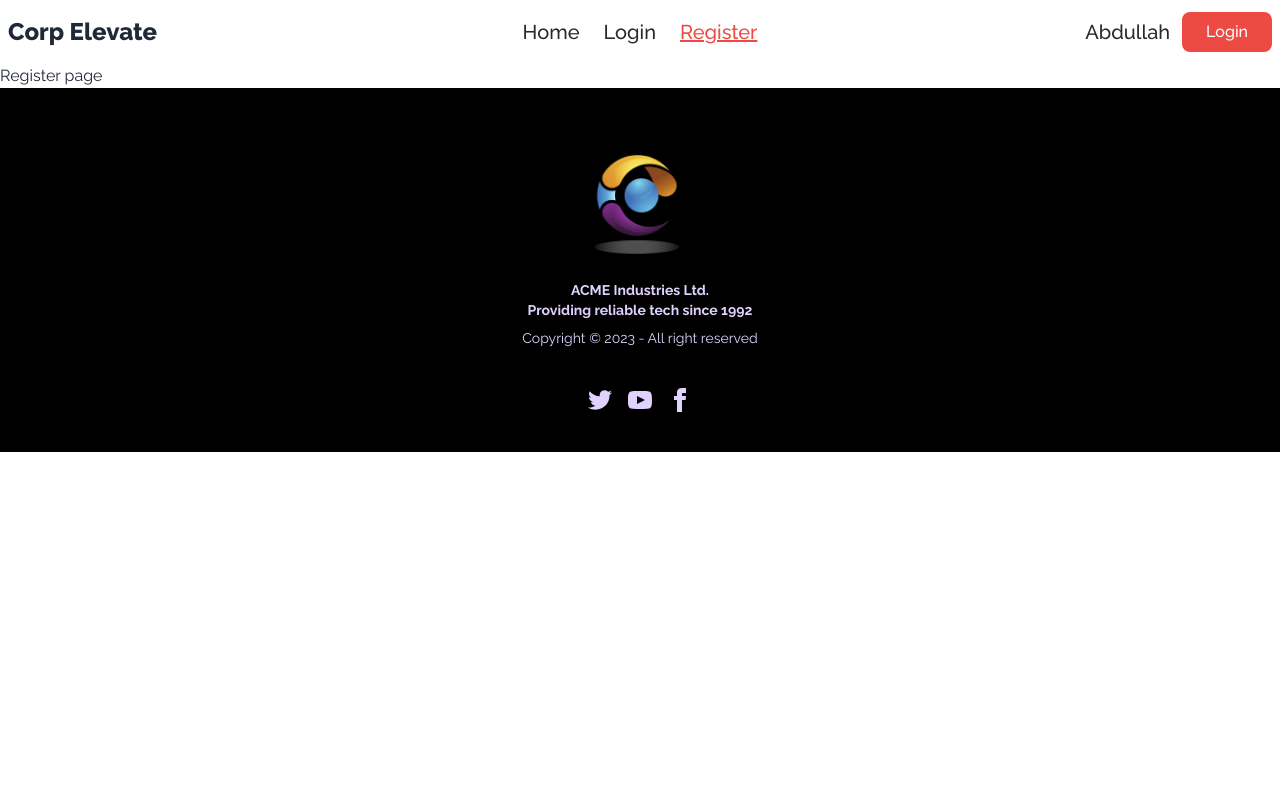
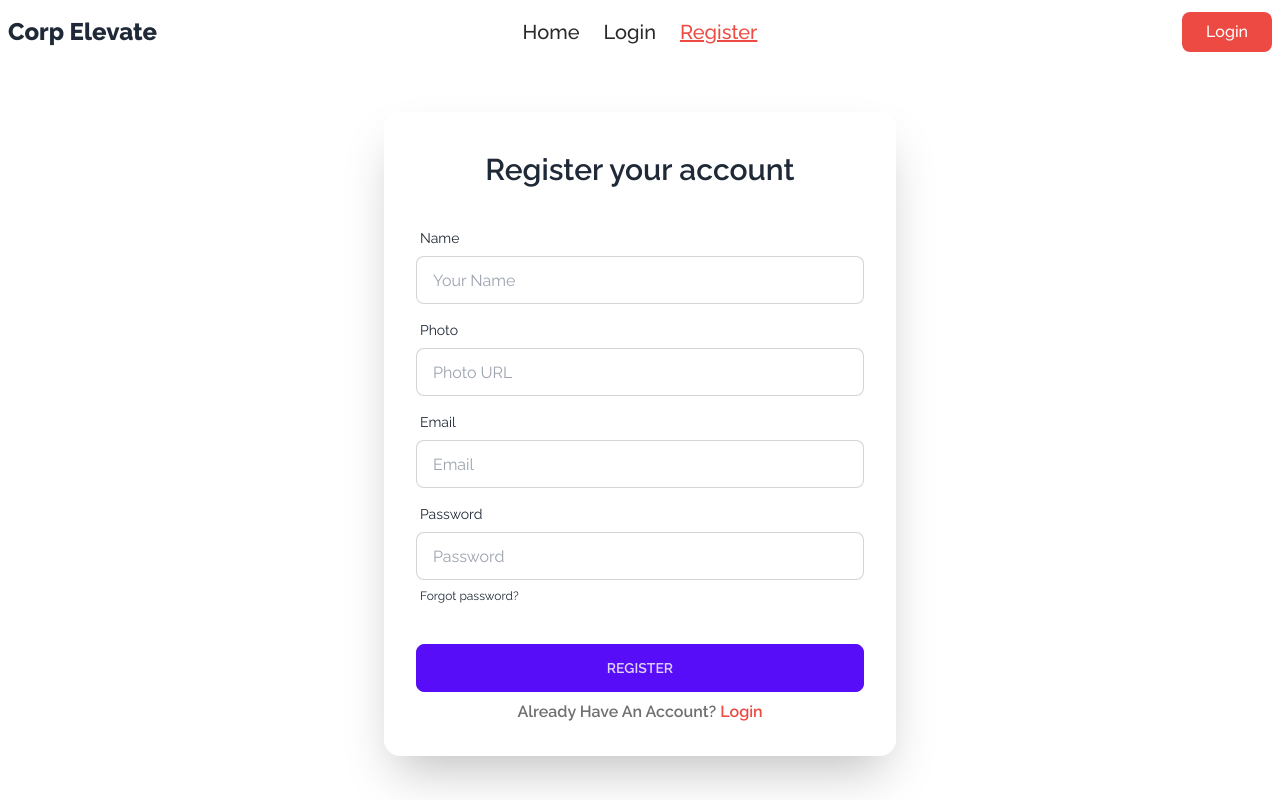
Before and after one commit to aamamun24/corp-elevate-pro, a React (Vite) app: page /register in a window 1280 px wide. Shown: the top 800 px of the page. Built offline with nearby package versions, Linux system fonts and the light colour scheme; no server answers.

Commit message:
login and register page completed

```diff
--- a/src/firebase/firebase.config.js
+++ b/src/firebase/firebase.config.js
@@ -4,14 +4,24 @@ import { initializeApp } from "firebase/app";
 // https://firebase.google.com/docs/web/setup#available-libraries
 
 // Your web app's Firebase configuration
+// const firebaseConfig = {
+//     apiKey: import.meta.env.VITE_APIKEY,
+//     authDomain: import.meta.env.VITE_AUTHDOMAIN,
+//     projectId: import.meta.env.VITE_PROJECTID,
+//     storageBucket: import.meta.env.VITE_STORAGEBUCKET,
+//     messagingSenderId: import.meta.env.VITE_MESSAGINGSENDERID,
+//     appId: import.meta.env.VITE_APPID,
+// };
+
 const firebaseConfig = {
-    apiKey: import.meta.env.VITE_APIKEY,
-    authDomain: import.meta.env.VITE_AUTHDOMAIN,
-    projectId: import.meta.env.VITE_PROJECTID,
-    storageBucket: import.meta.env.VITE_STORAGEBUCKET,
-    messagingSenderId: import.meta.env.VITE_MESSAGINGSENDERID,
-    appId: import.meta.env.VITE_APPID,
+    apiKey: "AIzaSyBSiLSgq62lvWKopYH0y1UE_NG7HqTLRLA",
+    authDomain: "corp-elevate-pro.firebaseapp.com",
+    projectId: "corp-elevate-pro",
+    storageBucket: "corp-elevate-pro.appspot.com",
+    messagingSenderId: "810889041448",
+    appId: "1:810889041448:web:09494986c294f15c8e071d"
 };
+
 
 // Initialize Firebase
 const app = initializeApp(firebaseConfig);
--- a/src/main.jsx
+++ b/src/main.jsx
@@ -3,9 +3,12 @@ import ReactDOM from 'react-dom/client'
 import './index.css'
 import { RouterProvider } from 'react-router-dom'
 import router from './routes/Router.jsx'
+import AuthProvider from './providers/AuthProvider'
 
 ReactDOM.createRoot(document.getElementById('root')).render(
   <React.StrictMode>
-    <RouterProvider router={router}></RouterProvider>
+    <AuthProvider>
+      <RouterProvider router={router}></RouterProvider>
+    </AuthProvider>
   </React.StrictMode>,
 )
--- a/src/pages/Login/Login.jsx
+++ b/src/pages/Login/Login.jsx
@@ -1,4 +1,37 @@
+import { useContext } from "react";
+import { Link } from "react-router-dom";
+import { AuthContext } from "../../providers/AuthProvider";
+
 const Login = () => {
+
+    const { signIn, signInWithGoogle } = useContext(AuthContext)
+
+    const handleLogin = e => {
+        e.preventDefault()
+
+        const form = new FormData(e.currentTarget)
+        const email = form.get('email')
+        const password = form.get('password')
+
+        signIn(email, password)
+            .then(result => {
+                console.log(result.user);
+            })
+            .catch(error => {
+                console.error(error)
+            })
+    }
+
+    const handleGoogleSignIn = () => {
+        signInWithGoogle()
+            .then(result => {
+                console.log(result.user);
+            })
+            .catch(error => {
+                console.error(error)
+            })
+    }
+
     return (
         <div className="card flex-shrink-0 w-full max-w-md shadow-2xl bg-base-100 mx-auto my-12">
             <h2 className="text-3xl font-semibold text-center mt-10">Login your account</h2>
@@ -21,7 +54,8 @@ const Login = () => {
                 <div className="form-control mt-6">
                     <button className="btn btn-primary">Login</button>
                 </div>
-                    <p className="text-[#706F6F] font-semibold text-center">Don't Have An Account ? <Link to="/register" className="text-[#F75B5F]">Register</Link></p>
+                <button onClick={handleGoogleSignIn} className="btn btn-primary">Google</button>
+                <p className="text-[#706F6F] font-semibold text-center">Don't Have An Account ? <Link to="/register" className="text-[#ED4A43]">Register</Link></p>
             </form>
         </div>
     );
--- a/src/pages/Register/Register.jsx
+++ b/src/pages/Register/Register.jsx
@@ -1,7 +1,67 @@
+import { useContext } from "react";
+import { Link } from "react-router-dom";
+import { AuthContext } from "../../providers/AuthProvider";
+
+
 const Register = () => {
+
+    const { createUser } = useContext(AuthContext);
+
+
+    const handleRegister = e => {
+        e.preventDefault();
+        const form = new FormData(e.currentTarget)
+        const name = form.get('name')
+        const photo = form.get('photo')
+        const email = form.get('email')
+        const password = form.get('password')
+        console.log(name, photo, email, password);
+
+        createUser(email, password)
+            .then(result => {
+                console.log(result.user);
+            })
+            .catch(error => {
+                console.error(error)
+            })
+    }
+
     return (
-        <div>
-            <h2>Register page</h2>
+        <div className="card flex-shrink-0 w-full max-w-lg shadow-2xl bg-base-100 mx-auto my-12">
+            <h2 className="text-3xl font-semibold text-center mt-10">Register your account</h2>
+            <form onSubmit={handleRegister} className="card-body">
+                <div className="form-control">
+                    <label className="label">
+                        <span className="label-text">Name</span>
+                    </label>
+                    <input type="text" placeholder="Your Name" name="name" className="input input-bordered" required />
+                </div>
+                <div className="form-control">
+                    <label className="label">
+                        <span className="label-text">Photo</span>
+                    </label>
+                    <input type="text" placeholder="Photo URL" name="photo" className="input input-bordered" required />
+                </div>
+                <div className="form-control">
+                    <label className="label">
+                        <span className="label-text">Email</span>
+                    </label>
+                    <input type="email" placeholder="Email" name="email" className="input input-bordered" required />
+                </div>
+                <div className="form-control">
+                    <label className="label">
+                        <span className="label-text">Password</span>
+                    </label>
+                    <input type="password" name="password" placeholder="Password" className="input input-bordered" required />
+                    <label className="label">
+                        <a href="#" className="label-text-alt link link-hover">Forgot password?</a>
+                    </label>
+                </div>
+                <div className="form-control mt-6">
+                    <button className="btn btn-primary">Register</button>
+                </div>
+                <p className="text-[#706F6F] font-semibold text-center">Already Have An Account? <Link to="/login" className="text-[#ED4A43]">Login</Link></p>
+            </form>
         </div>
     );
 };
--- a/src/pages/Shared/Navbar/Navbar.jsx
+++ b/src/pages/Shared/Navbar/Navbar.jsx
@@ -1,7 +1,16 @@
 import { Link, NavLink } from "react-router-dom";
 import logo from '/logo.png'
+import { useContext } from "react";
+import { AuthContext } from "../../../providers/AuthProvider";
 
 const Navbar = () => {
+    const { user, logOut } = useContext(AuthContext)
+
+    const handleSignOut = () => {
+        logOut()
+            .then()
+            .catch()
+    }
 
     const navLinks = <>
         <li>
@@ -60,11 +69,15 @@ const Navbar = () => {
                 </ul>
             </div>
             <div className="navbar-end">
-                <div className="flex gap-3 items-center">
-                    <h2 className="text-xl font-medium text-[#292929]">Abdullah</h2>
-                    {/* <img className="w-10 rounded-full" src={logo} /> */}
-                    <Link to='/login' className="bg-[#ED4A43] py-2 px-6 rounded-lg text-white font-medium">Login</Link>
-                </div>
+                {
+                    user ?
+                        <div className="flex gap-3 items-center">
+                            <h2 className="text-xl font-medium text-[#292929]">{user.displayName}</h2>
+                            <img className="w-10 rounded-full" src={user.photoURL} />
+                            <button onClick={handleSignOut} className="bg-[#ED4A43] py-2 px-6 rounded-lg text-white font-medium">Sign Out</button>
+                        </div>
+                        : <Link to='/login' className="bg-[#ED4A43] py-2 px-6 rounded-lg text-white font-medium">Login</Link>
+                }
             </div>
         </div>
     );
--- a/src/providers/AuthProvider.jsx
+++ b/src/providers/AuthProvider.jsx
@@ -1,10 +1,62 @@
 import PropTypes from 'prop-types';
+import { GoogleAuthProvider, createUserWithEmailAndPassword, getAuth, onAuthStateChanged, signInWithEmailAndPassword, signInWithPopup, signOut } from "firebase/auth";
+import app from '../firebase/firebase.config';
+import { createContext, useEffect, useState } from 'react';
+
+export const AuthContext = createContext(null)
+
+const auth = getAuth(app);
+const googleProvider = new GoogleAuthProvider();
 
 const AuthProvider = ({ children }) => {
+    const [user, setUser] = useState(null)
+    const [loading, setLoading] = useState(true)
+
+    const createUser = (email, password) => {
+        setLoading(true);
+        return createUserWithEmailAndPassword(auth, email, password);
+    }
+
+    const signIn = (email, password) => {
+        setLoading(true);
+        return signInWithEmailAndPassword(auth, email, password)
+    }
+
+    const signInWithGoogle = () => {
+        setLoading(true)
+        return signInWithPopup(auth, googleProvider)
+    }
+
+    const logOut = () => {
+        setLoading(true);
+        return signOut(auth)
+    }
+
+    useEffect(() => {
+        const unsubscribe = onAuthStateChanged(auth, currentUser => {
+            console.log('current user', currentUser);
+            setUser(currentUser)
+            setLoading(false);
+        })
+
+        return () => {
+            unsubscribe()
+        }
+    }, [])
+
+    const authInfo = {
+        createUser,
+        signIn,
+        user,
+        logOut,
+        loading,
+        signInWithGoogle
+    }
+
     return (
-        <div>
-
-        </div>
+        <AuthContext.Provider value={authInfo}>
+            {children}
+        </AuthContext.Provider>
     );
 };
 
```
Lines whose indentation alone changed are shown as unchanged.
